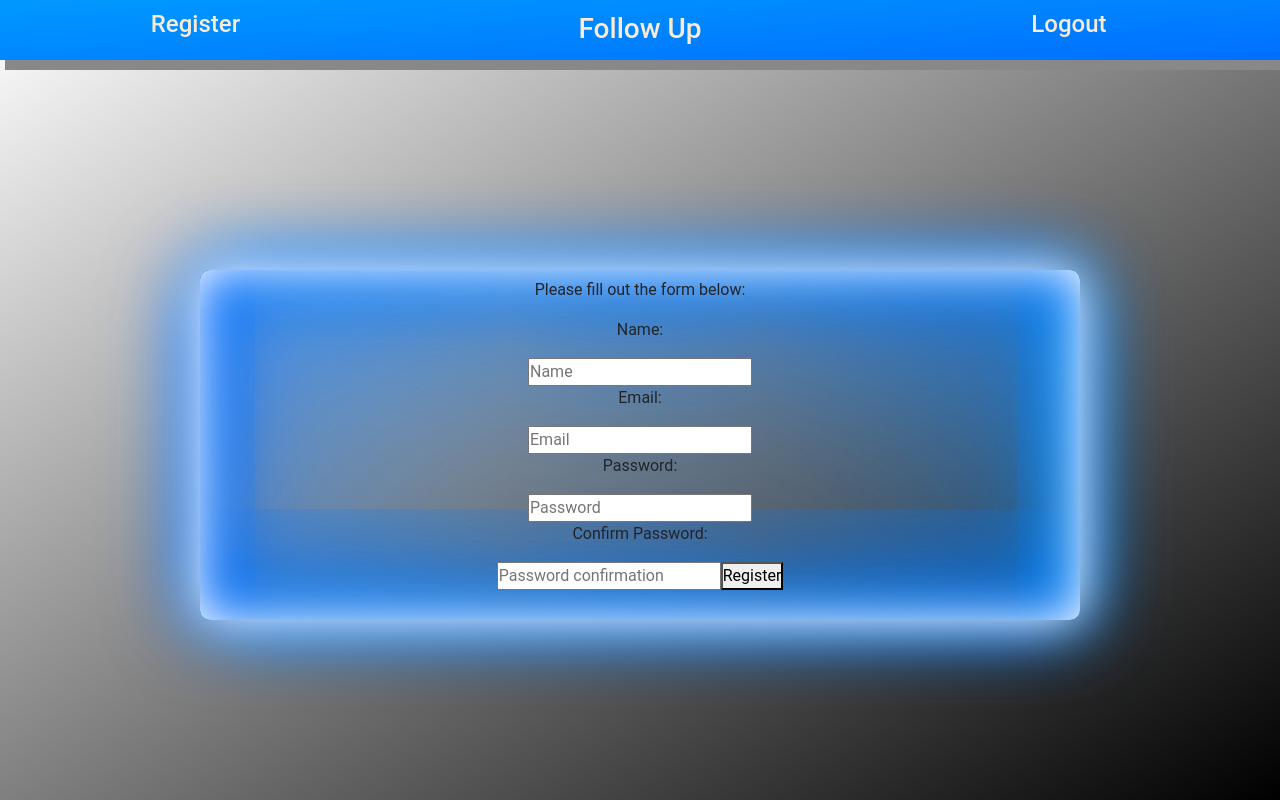
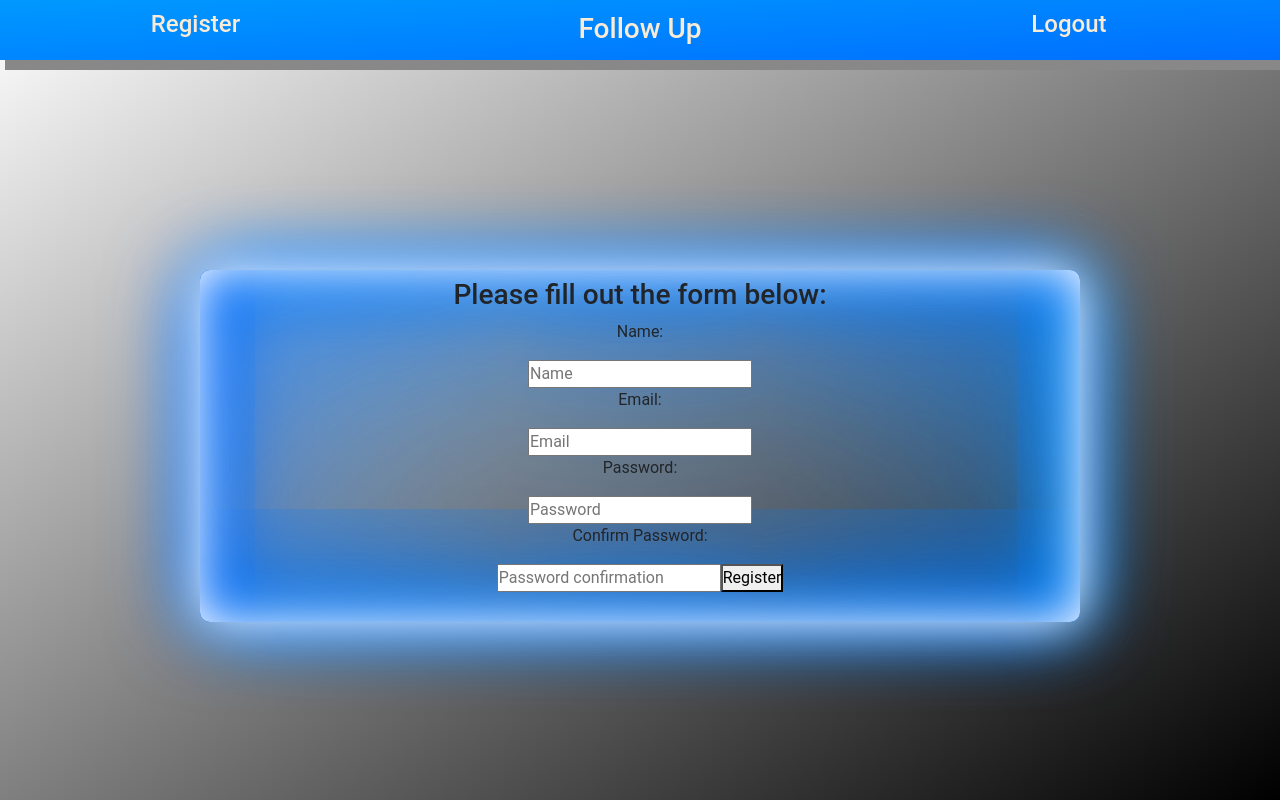
Before and after one commit to SammieSams99/Follow-Up-App, a React (Create React App) app in the folder follow-up/: page /registration in a window 1280 px wide. Built offline with nearby package versions, Linux system fonts and the light colour scheme.

Commit message:
adjusted registration

```diff
--- a/follow-up/src/components/auth/Registration.js
+++ b/follow-up/src/components/auth/Registration.js
@@ -58,7 +58,7 @@ class Registration extends Component {
     return (
       <div className= 'reg'>
         <form onSubmit={this.handleSubmit} className="regform">
-        <p>Please fill out the form below:</p>
+        <h3>Please fill out the form below:</h3>
         <p>Name:</p>
         <input
             type="name"
```
